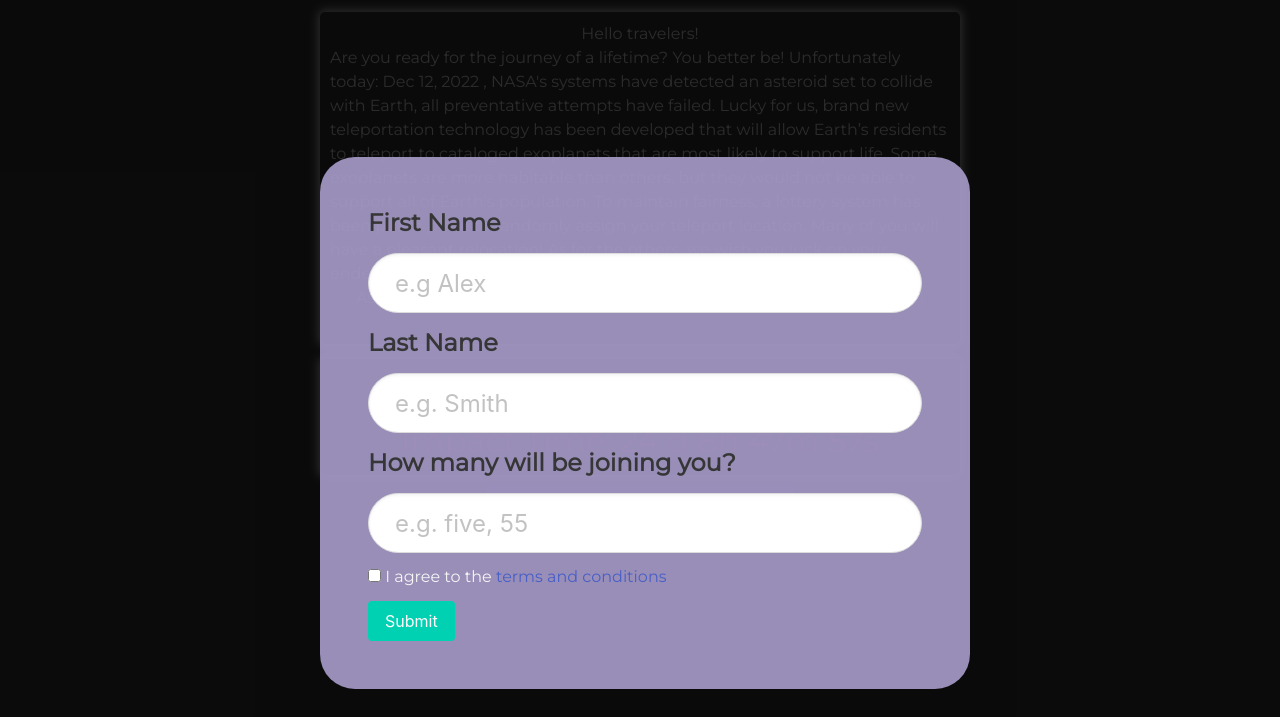
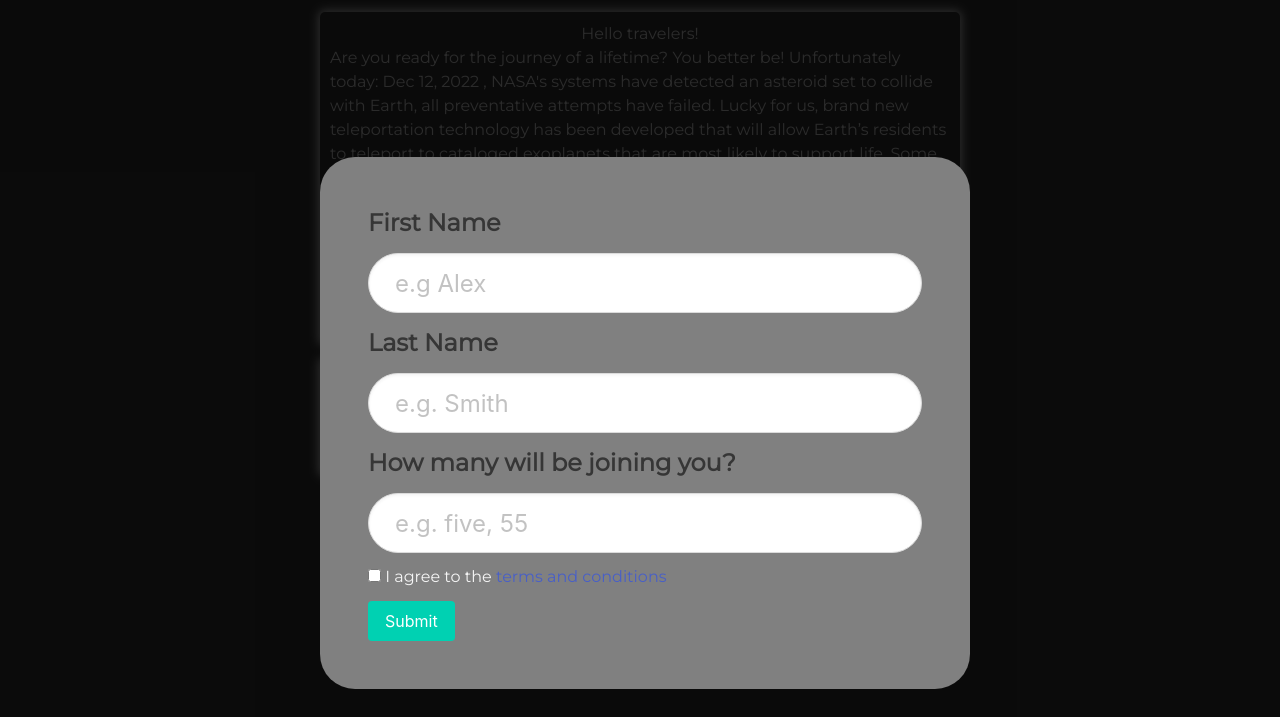
Before and after one commit to kfarshchian/emergency-teleport, a plain HTML site: page index.html in a window 1280 px wide. Both pictures are taken after a click on the button "Generate Ticket". Shown: the part 83-800 px from the top of the page. Drawn offline with nearby package versions, Linux system fonts and the light colour scheme; no server answers; a web font is replaced by a local one.

Commit message:
fix qr code

```diff
--- a/assets/CSS/style.css
+++ b/assets/CSS/style.css
@@ -61,7 +61,7 @@ text-align: center;
     margin-top: 15px;
 }
 .modal-wrap {
-    background: rgba(166, 154, 200, 0.919);
+    background: gray;
     position: fixed;
     width: 650px;
     top: 30%;
```
Also changed, not shown: assets/Images/qrCode.png.
